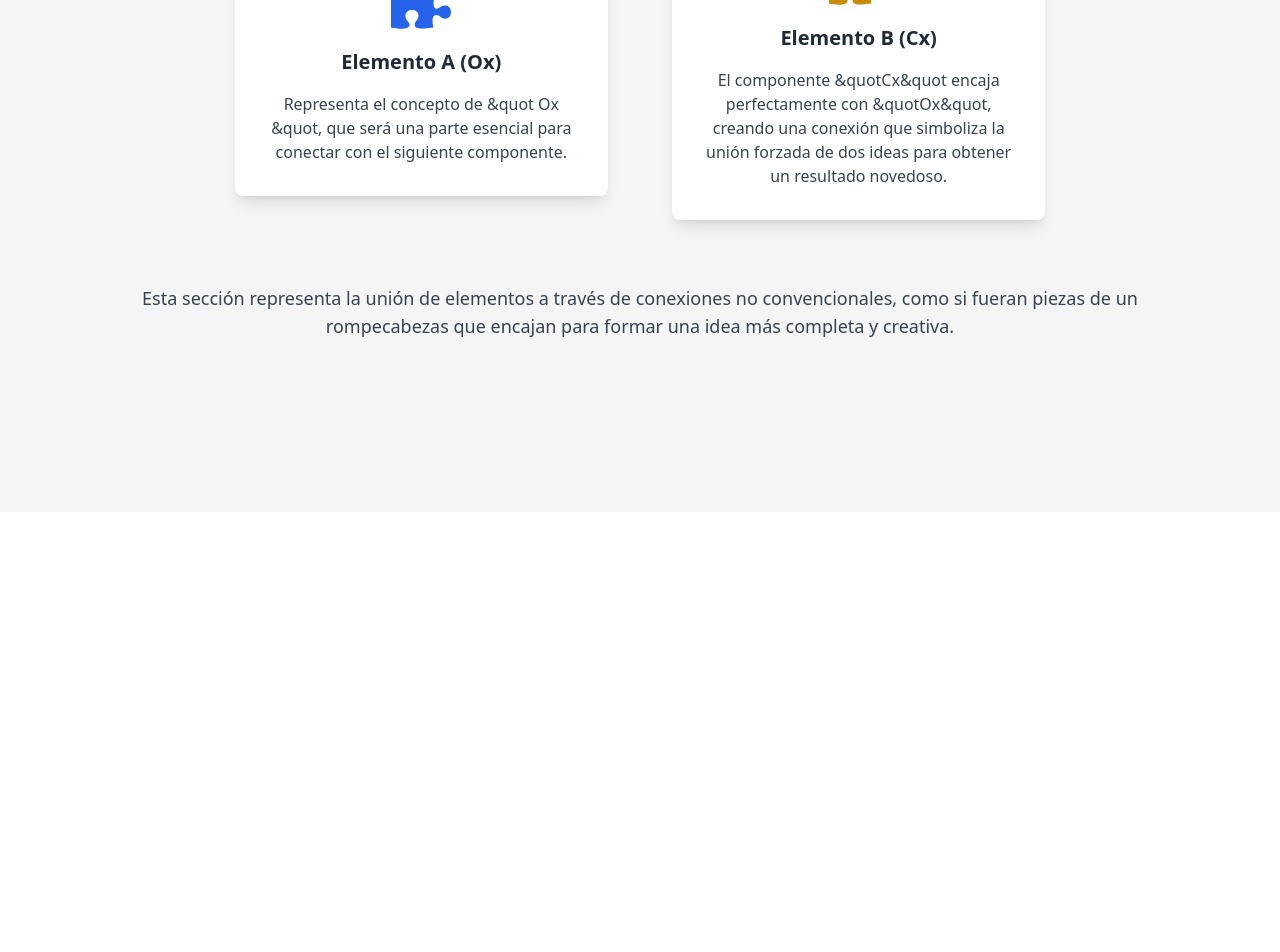
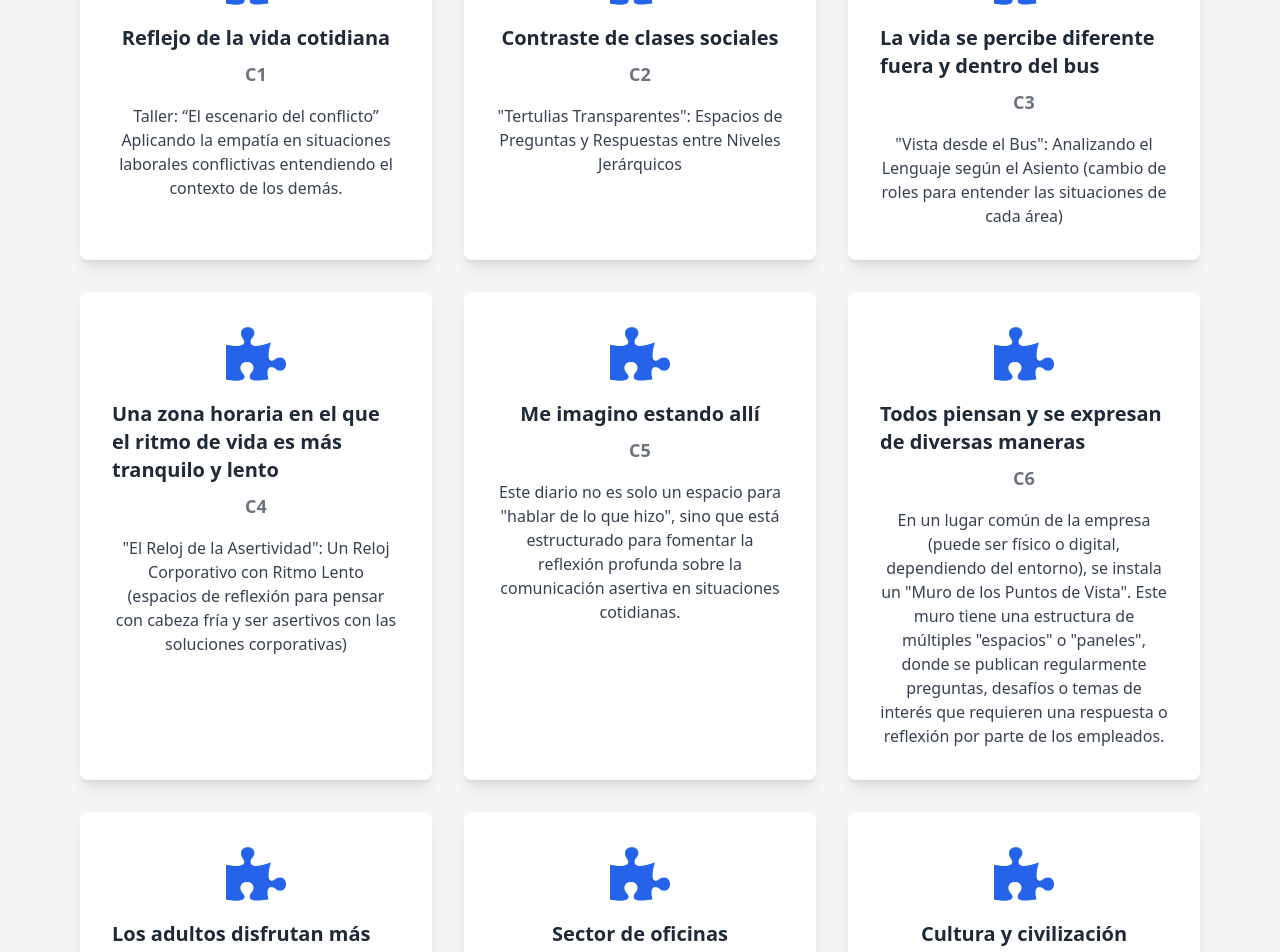
Before and after one commit to LeoRami99/katharsis, a Next.js app: page / in a window 1280 px wide. Shown: the part 3740-4692 px from the top of the page. Before the commit the page ends 4252 px from the top, so only its background shows below. Built offline with nearby package versions, Linux system fonts and the light colour scheme.

Commit message:
feat: enhance SectionQuestion and SectionsConexiones components with new layout and content

```diff
--- a/src/app/components/Sections/SectionQuestion.tsx
+++ b/src/app/components/Sections/SectionQuestion.tsx
@@ -1,8 +1,8 @@
 const SectionQuestion = () => {
     return (
-        <section className="flex justify-center items-center h-screen">
-            <div className="w1/2">
-                <h1 className="text-black text-6xl font-bold text-center mt-10 mb-16 uppercase">¿Cómo podemos mejorar la falta de comunicación efectiva entre las diferentes áreas de Katharsis?</h1>
+        <section className="flex justify-center items-center h-screen bg-white">
+            <div className="md:w1/2">
+                <h1 className="text-black p-4 md:text-6xl font-bold text-center mt-10 mb-16 uppercase">¿Cómo podemos mejorar la falta de comunicación efectiva entre las diferentes áreas de Katharsis?</h1>
             </div>
         </section>
     );
--- a/src/app/components/Sections/SectionsConexiones.tsx
+++ b/src/app/components/Sections/SectionsConexiones.tsx
@@ -1,27 +1,84 @@
 "use client";
 import { FaPuzzlePiece } from "react-icons/fa";
 
+const CONEXIONES_FORZADAS = {
+    "observaciones": [
+        {
+            "id": "O1",
+            "respaldoTarjeta": "Reflejo de la vida cotidiana",
+            "conexionForzada": "C1",
+            "detalleConexionForzada": "Taller: “El escenario del conflicto” Aplicando la empatía en situaciones laborales conflictivas entendiendo el contexto de los demás."
+        },
+        {
+            "id": "O2",
+            "respaldoTarjeta": "Contraste de clases sociales",
+            "conexionForzada": "C2",
+            "detalleConexionForzada": "\"Tertulias Transparentes\": Espacios de Preguntas y Respuestas entre Niveles Jerárquicos"
+        },
+        {
+            "id": "O3",
+            "respaldoTarjeta": "La vida se percibe diferente fuera y dentro del bus",
+            "conexionForzada": "C3",
+            "detalleConexionForzada": "\"Vista desde el Bus\": Analizando el Lenguaje según el Asiento (cambio de roles para entender las situaciones de cada área)"
+        },
+        {
+            "id": "O4",
+            "respaldoTarjeta": "Una zona horaria en el que el ritmo de vida es más tranquilo y lento",
+            "conexionForzada": "C4",
+            "detalleConexionForzada": "\"El Reloj de la Asertividad\": Un Reloj Corporativo con Ritmo Lento (espacios de reflexión para pensar con cabeza fría y ser asertivos con las soluciones corporativas)"
+        },
+        {
+            "id": "O5",
+            "respaldoTarjeta": "Me imagino estando allí",
+            "conexionForzada": "C5",
+            "detalleConexionForzada": "Este diario no es solo un espacio para \"hablar de lo que hizo\", sino que está estructurado para fomentar la reflexión profunda sobre la comunicación asertiva en situaciones cotidianas."
+        },
+        {
+            "id": "O6",
+            "respaldoTarjeta": "Todos piensan y se expresan de diversas maneras",
+            "conexionForzada": "C6",
+            "detalleConexionForzada": "En un lugar común de la empresa (puede ser físico o digital, dependiendo del entorno), se instala un \"Muro de los Puntos de Vista\". Este muro tiene una estructura de múltiples \"espacios\" o \"paneles\", donde se publican regularmente preguntas, desafíos o temas de interés que requieren una respuesta o reflexión por parte de los empleados."
+        },
+        {
+            "id": "O7",
+            "respaldoTarjeta": "Los adultos disfrutan más de las cosas simples de la vida",
+            "conexionForzada": "C7",
+            "detalleConexionForzada": "Desafío de las Simplicidades: Cada semana, los miembros del equipo deben sacar una tarjeta de la \"Caja de Simplicidad\" (o elegir un gesto simple del espacio digital) y usar ese gesto o frase en una interacción de trabajo real."
+        },
+        {
+            "id": "O8",
+            "respaldoTarjeta": "Sector de oficinas",
+            "conexionForzada": "C8",
+            "detalleConexionForzada": "Las oficinas cuentan con paneles interactivos y \"paredes de conversación\" que se iluminan o emiten colores dependiendo del tono de la conversación que se está llevando a cabo."
+        },
+        {
+            "id": "O9",
+            "respaldoTarjeta": "Cultura y civilización",
+            "conexionForzada": "C9",
+            "detalleConexionForzada": "Crear una plataforma corporativa híbrida, \"Civitas Conexión\", que transforma la manera en que las empresas construyen, mantienen y practican su cultura organizacional, usando la idea de \"civilización\" como un modelo para una comunicación profunda, inclusiva y respetuosa."
+        },
+        {
+            "id": "O10",
+            "respaldoTarjeta": "Reflejo de emociones: Tristeza, estrés, tranquilidad, neutral, feliz",
+            "conexionForzada": "C10",
+            "detalleConexionForzada": "\"EmoCom\" es una plataforma de comunicación integrada en la cultura de la empresa, que utiliza tecnología de análisis emocional en tiempo real para reflejar el estado emocional de los empleados durante sus interacciones y proporcionar recomendaciones personalizadas para mejorar la comunicación asertiva."
+        }
+    ]
+};
+
 const SectionConexionesForzadas = () => {
     return (
-        <section className="min-h-screen py-10" id="bitacoras">
+        <section className="min-h-screen py-10" id="conexiones-forzadas">
             <h1 className="text-black text-6xl font-bold text-center mt-10 mb-16">Conexiones Forzadas</h1>
-            <div className="flex flex-col md:flex-row items-center justify-center space-y-8 md:space-y-0 md:space-x-16 px-4 md:px-20">
-                {/* Pieza de rompecabezas izquierda */}
-                <div className="bg-white shadow-lg rounded-lg p-8 w-full md:w-1/3 transform hover:scale-105 transition duration-500 ease-in-out flex items-center justify-center flex-col">
-                    <FaPuzzlePiece className="text-blue-600 text-6xl mb-4" />
-                    <h2 className="text-xl font-bold mb-4">Elemento A (Ox)</h2>
-                    <p className="text-gray-700 text-center">Representa el concepto de &quot Ox &quot, que será una parte esencial para conectar con el siguiente componente.</p>
-                </div>
-
-                {/* Pieza de rompecabezas derecha */}
-                <div className="bg-white shadow-lg rounded-lg p-8 w-full md:w-1/3 transform hover:scale-105 transition duration-500 ease-in-out flex items-center justify-center flex-col">
-                    <FaPuzzlePiece className="text-yellow-600 text-6xl mb-4" />
-                    <h2 className="text-xl font-bold mb-4">Elemento B (Cx)</h2>
-                    <p className="text-gray-700 text-center">El componente &quotCx&quot encaja perfectamente con &quotOx&quot, creando una conexión que simboliza la unión forzada de dos ideas para obtener un resultado novedoso.</p>
-                </div>
-            </div>
-            <div className="mt-16 px-4 md:px-20 text-center">
-                <p className="text-lg text-gray-700">Esta sección representa la unión de elementos a través de conexiones no convencionales, como si fueran piezas de un rompecabezas que encajan para formar una idea más completa y creativa.</p>
+            <div className="grid grid-cols-1 md:grid-cols-2 lg:grid-cols-3 gap-8 px-4 md:px-20">
+                {CONEXIONES_FORZADAS.observaciones.map((item) => (
+                    <div key={item.id} className="bg-white shadow-lg rounded-lg p-8 transform hover:scale-105 transition duration-500 ease-in-out flex flex-col items-center">
+                        <FaPuzzlePiece className="text-blue-600 text-6xl mb-4" />
+                        <h2 className="text-xl font-bold mb-2">{item.respaldoTarjeta}</h2>
+                        <h3 className="text-lg font-semibold mb-4 text-gray-500">{item.conexionForzada}</h3>
+                        <p className="text-gray-700 text-center">{item.detalleConexionForzada}</p>
+                    </div>
+                ))}
             </div>
         </section>
     );
```
